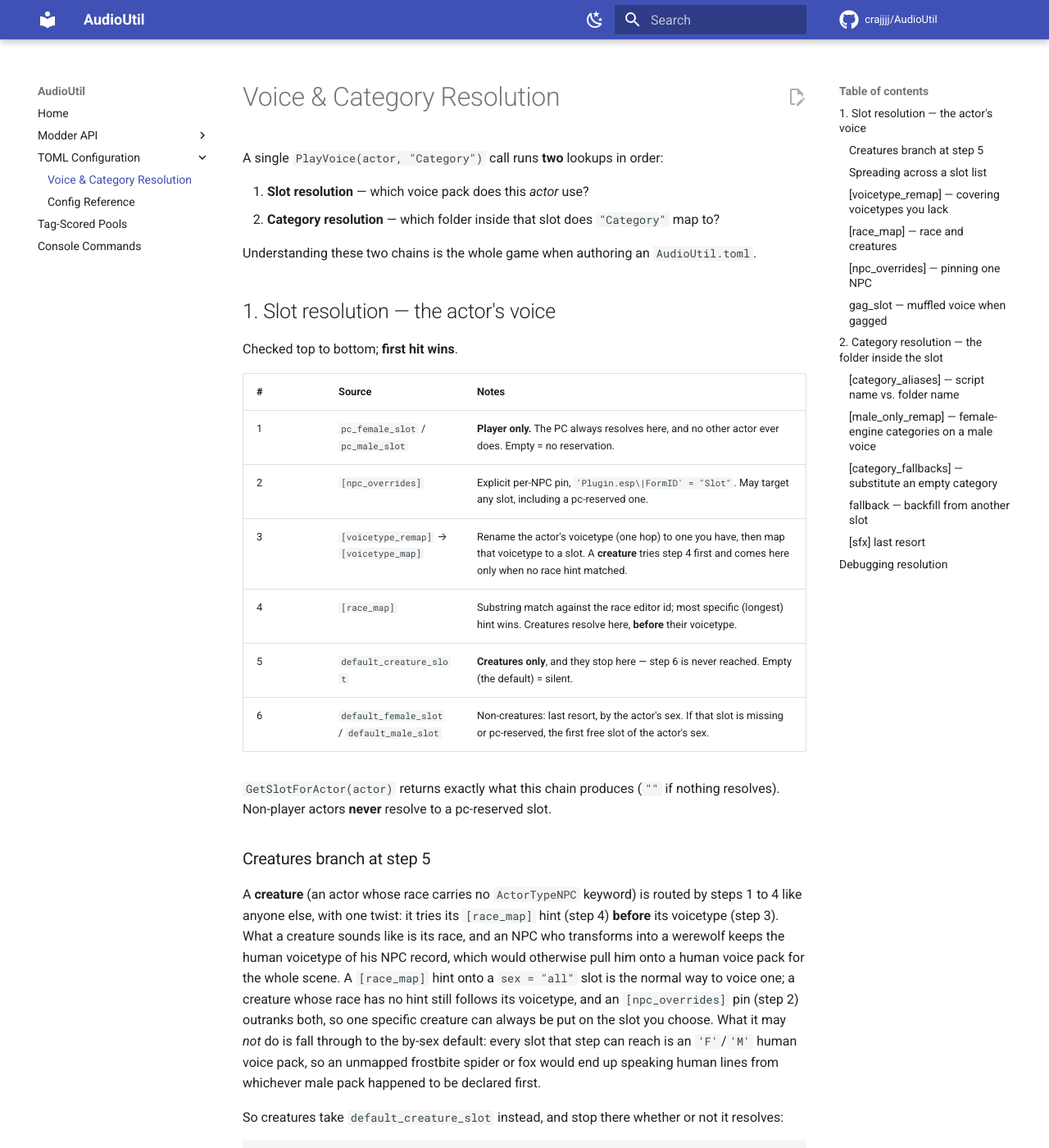
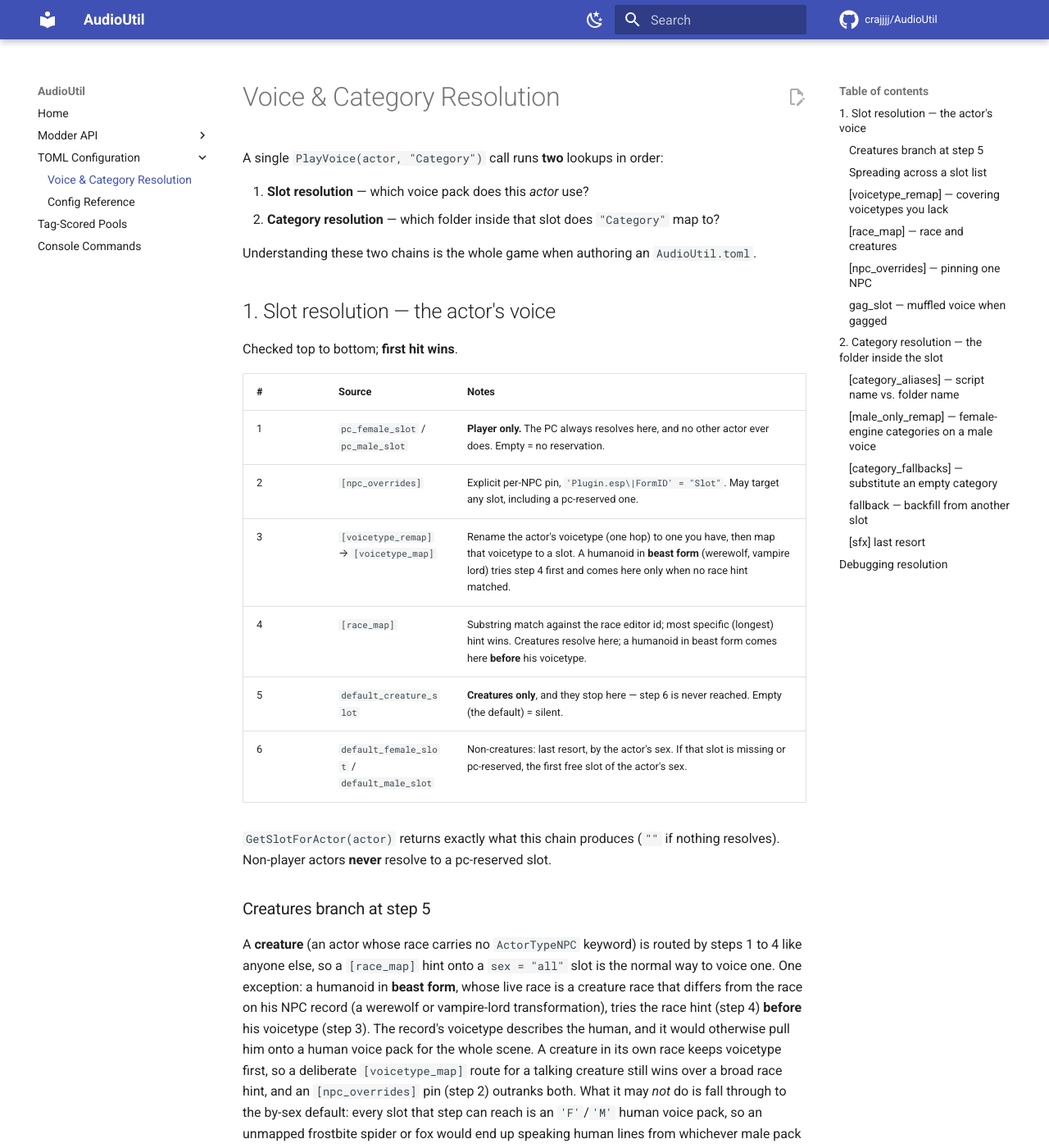
Before and after one commit to crajjjj/AudioUtil, an MkDocs documentation site: the page built from docs/config/resolution.md, in a window 1280 px wide and 1400 px high. Shown: the whole window at 82% size. Built offline with MkDocs 1.6.1 and Material for MkDocs 9.7.7, drawn with Linux system fonts in a browser that asks for light colours; comment, search, counter and statistics services are not loaded.

```diff
--- a/docs/config/resolution.md
+++ b/docs/config/resolution.md
@@ -15,8 +15,8 @@ Checked top to bottom; **first hit wins**.
 |---|--------|-------|
 | 1 | `pc_female_slot` / `pc_male_slot` | **Player only.** The PC always resolves here, and no other actor ever does. Empty = no reservation. |
 | 2 | `[npc_overrides]` | Explicit per-NPC pin, `'Plugin.esp\|FormID' = "Slot"`. May target any slot, including a pc-reserved one. |
-| 3 | `[voicetype_remap]` → `[voicetype_map]` | Rename the actor's voicetype (one hop) to one you have, then map that voicetype to a slot. A **creature** tries step 4 first and comes here only when no race hint matched. |
-| 4 | `[race_map]` | Substring match against the race editor id; most specific (longest) hint wins. Creatures resolve here, **before** their voicetype. |
+| 3 | `[voicetype_remap]` → `[voicetype_map]` | Rename the actor's voicetype (one hop) to one you have, then map that voicetype to a slot. A humanoid in **beast form** (werewolf, vampire lord) tries step 4 first and comes here only when no race hint matched. |
+| 4 | `[race_map]` | Substring match against the race editor id; most specific (longest) hint wins. Creatures resolve here; a humanoid in beast form comes here **before** his voicetype. |
 | 5 | `default_creature_slot` | **Creatures only**, and they stop here — step 6 is never reached. Empty (the default) = silent. |
 | 6 | `default_female_slot` / `default_male_slot` | Non-creatures: last resort, by the actor's sex. If that slot is missing or pc-reserved, the first free slot of the actor's sex. |
 
@@ -24,7 +24,7 @@ Checked top to bottom; **first hit wins**.
 
 ### Creatures branch at step 5
 
-A **creature** (an actor whose race carries no `ActorTypeNPC` keyword) is routed by steps 1 to 4 like anyone else, with one twist: it tries its `[race_map]` hint (step 4) **before** its voicetype (step 3). What a creature sounds like is its race, and an NPC who transforms into a werewolf keeps the human voicetype of his NPC record, which would otherwise pull him onto a human voice pack for the whole scene. A `[race_map]` hint onto a `sex = "all"` slot is the normal way to voice one; a creature whose race has no hint still follows its voicetype, and an `[npc_overrides]` pin (step 2) outranks both, so one specific creature can always be put on the slot you choose. What it may *not* do is fall through to the by-sex default: every slot that step can reach is an `'F'`/`'M'` human voice pack, so an unmapped frostbite spider or fox would end up speaking human lines from whichever male pack happened to be declared first.
+A **creature** (an actor whose race carries no `ActorTypeNPC` keyword) is routed by steps 1 to 4 like anyone else, so a `[race_map]` hint onto a `sex = "all"` slot is the normal way to voice one. One exception: a humanoid in **beast form**, whose live race is a creature race that differs from the race on his NPC record (a werewolf or vampire-lord transformation), tries the race hint (step 4) **before** his voicetype (step 3). The record's voicetype describes the human, and it would otherwise pull him onto a human voice pack for the whole scene. A creature in its own race keeps voicetype first, so a deliberate `[voicetype_map]` route for a talking creature still wins over a broad race hint, and an `[npc_overrides]` pin (step 2) outranks both. What it may *not* do is fall through to the by-sex default: every slot that step can reach is an `'F'`/`'M'` human voice pack, so an unmapped frostbite spider or fox would end up speaking human lines from whichever male pack happened to be declared first.
 
 So creatures take `default_creature_slot` instead, and stop there whether or not it resolves:
 
```
Also changed, not shown: CLAUDE.md (+2 -2 lines), README.md (+2 -2 lines), 1 other file.
